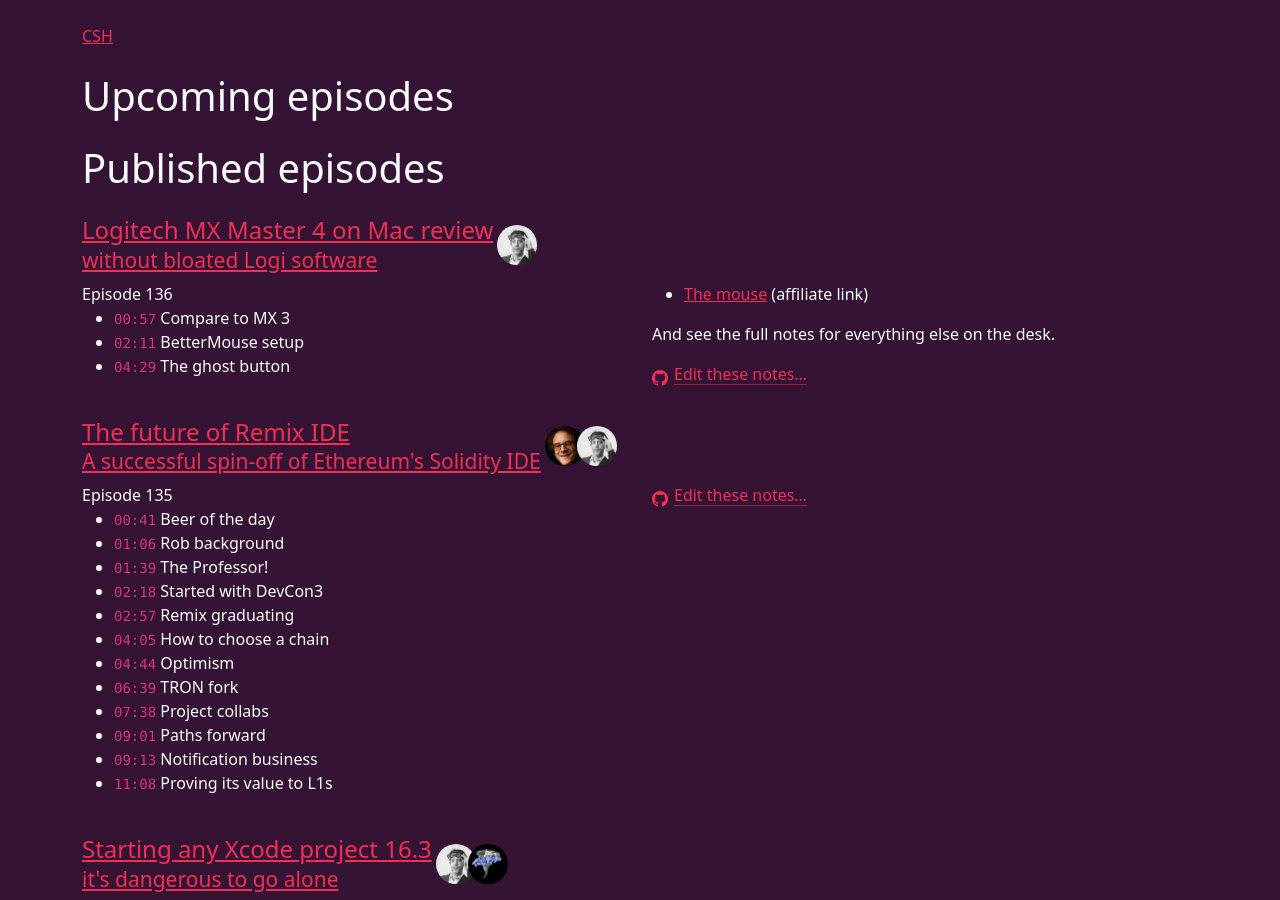
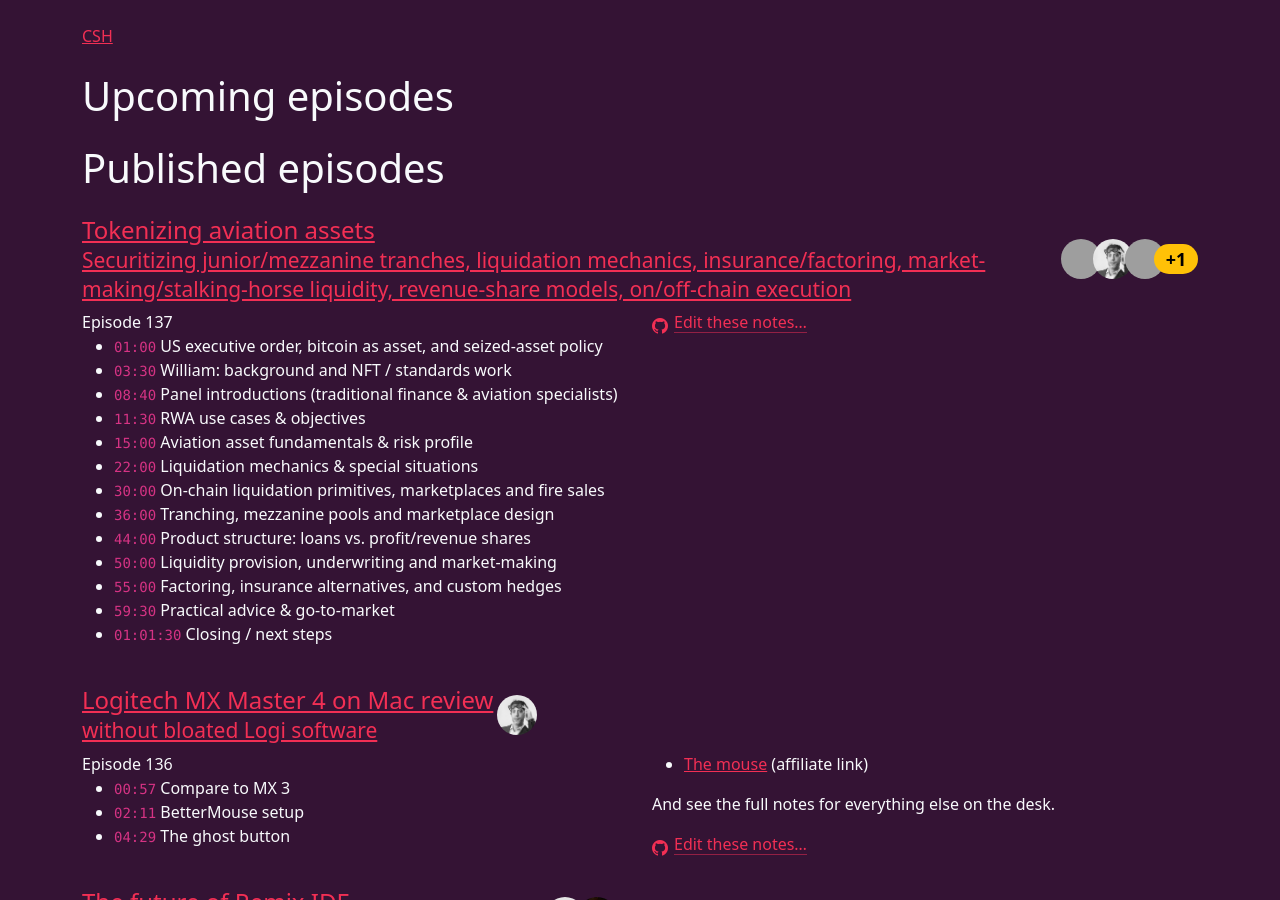
Before and after one commit to community-service/hour.gg, a Jekyll site: the page built from episodes.html, in a window 1280 px wide and 900 px high. Built offline with Jekyll 4.4.1, drawn with Linux system fonts in a browser that asks for light colours; grey boxes are pictures that could not be loaded.

```diff
--- a/_data/channel.yml
+++ b/_data/channel.yml
@@ -1,7 +1,6 @@
 # These are the channel-level tags for the podcast feed
 # We recognize Apple's specification for iTunes tags.
 # Defined at: https://help.apple.com/itc/podcasts_connect/#/itcb54353390
-
 
 # Required tags ################################################################
 
@@ -29,4 +28,3 @@ copyright: Copyright William Entriken
 #itunes-complete:
 
 pub-date: "2023-01-01T00:00:00+00:00"
-language: "en-US"
--- /dev/null
+++ b/_episodes/2025-11-13-episode-137.md
@@ -0,0 +1,59 @@
+---
+posted: true
+guid: 4540296A-3E89-46BE-A7E1-8B467B9F5A9C
+title: Tokenizing aviation assets
+subtitle: Securitizing junior/mezzanine tranches, liquidation mechanics, insurance/factoring, market-making/stalking-horse liquidity, revenue-share models, on/off-chain execution
+# The description can be up to 400 characters
+description: "Tokenizing aviation assets: securitizing junior/mezzanine tranches, liquidation mechanics, insurance/factoring, market-making/stalking-horse liquidity"
+start-time: 2025-11-13T18:00:00-05:00
+itunes-explicit: false
+itunes-episode: 137
+itunes-episodeType: full
+# More info
+youtube-full: https://x.com/i/spaces/1LyxBXDRMBzGN/peek
+discussion: https://x.com/i/spaces/1LyxBXDRMBzGN/peek
+# Timeline
+timeline:
+  - seconds: 0
+    title: Intro
+  - seconds: 60
+    title: US executive order, bitcoin as asset, and seized-asset policy
+  - seconds: 210
+    title: "William: background and NFT / standards work"
+  - seconds: 520
+    title: Panel introductions (traditional finance & aviation specialists)
+  - seconds: 690
+    title: RWA use cases & objectives
+  - seconds: 900
+    title: Aviation asset fundamentals & risk profile
+  - seconds: 1320
+    title: Liquidation mechanics & special situations
+  - seconds: 1800
+    title: On-chain liquidation primitives, marketplaces and fire sales
+  - seconds: 2160
+    title: Tranching, mezzanine pools and marketplace design
+  - seconds: 2640
+    title: "Product structure: loans vs. profit/revenue shares"
+  - seconds: 3000
+    title: Liquidity provision, underwriting and market-making
+  - seconds: 3300
+    title: Factoring, insurance alternatives, and custom hedges
+  - seconds: 3570
+    title: Practical advice & go-to-market
+  - seconds: 3690
+    title: Closing / next steps
+# File information
+enclosure-url: https://media.phor.net/csh/2025-11-13-episode-137.m4a
+enclosure-length: 74901634
+enclosure-type: "audio/x-m4a"
+itunes-duration: 3694
+# Use X username, lowercased, as the participant
+participants:
+  - "fulldecent"
+  - "SerenaSeek"
+  - "jaycinyourears"
+  - "phillipsiu1"
+youtube-hashtags: '#Tokenization #RealWorldAssets #AviationFinance #Blockchain #DeFi'
+---
+
+<!--end of quick notes-->
```
Also changed, not shown: instructions/Postproduction checklist.md (+3 -3 lines).
